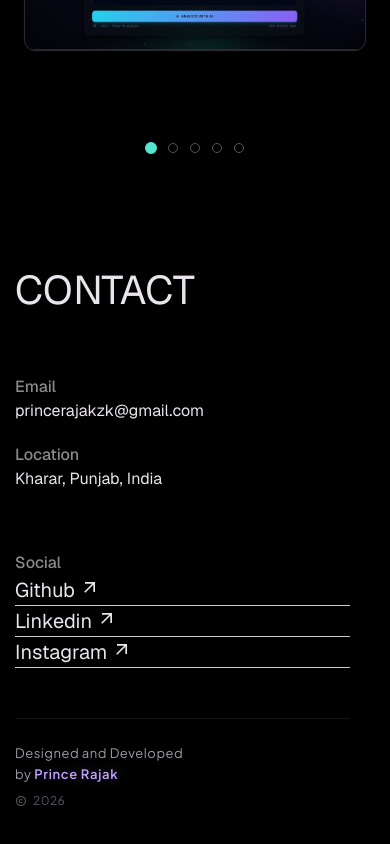
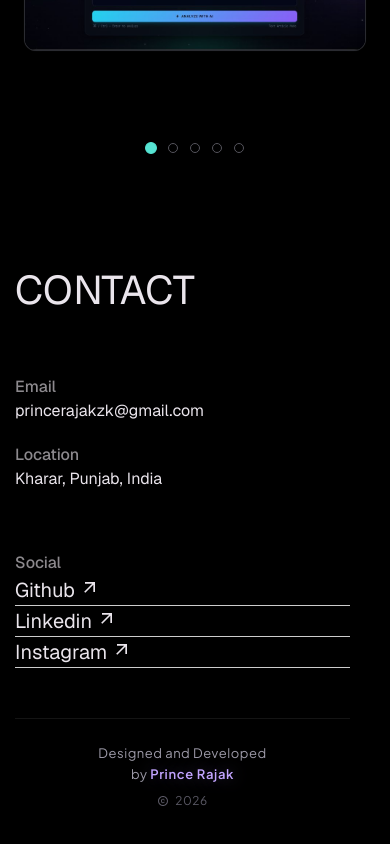
Before and after one commit to princerajakzk/MY-PORTFOLIO-, a React (Vite) app: page / in a window 390 px wide. Shown: the part 3736-4580 px from the top of the page. Built offline with nearby package versions, Linux system fonts and the light colour scheme; no server answers.

Commit message:
Center author name Prince Rajak directly beneath Designed and Developed

```diff
--- a/src/components/Contact.tsx
+++ b/src/components/Contact.tsx
@@ -50,6 +50,7 @@ const Contact = () => {
             </a>
           </div>
           <div className="contact-box contact-box-credits">
+            <div className="contact-box-credits-in">
               <h2>
                 Designed and Developed <br /> by <span>Prince Rajak</span>
               </h2>
@@ -60,6 +61,7 @@ const Contact = () => {
           </div>
         </div>
       </div>
+    </div>
   );
 };
 
--- a/src/components/styles/Contact.css
+++ b/src/components/styles/Contact.css
@@ -33,7 +33,12 @@ a.contact-social {
 .contact-box-credits {
   justify-content: flex-end;
   align-items: flex-end;
-  text-align: right;
+}
+.contact-box-credits-in {
+  display: flex;
+  flex-direction: column;
+  align-items: center;
+  text-align: center;
 }
 .contact-box-credits h2 {
   font-family: "Plus Jakarta Sans", "Geist", -apple-system, sans-serif;
@@ -43,6 +48,7 @@ a.contact-social {
   letter-spacing: 0.04em;
   color: #9d9aa8;
   margin: 0;
+  text-align: center;
 }
 .contact-box-credits h2 > span {
   color: var(--accentColor);
@@ -55,14 +61,15 @@ a.contact-social {
   font-size: 12.5px;
   font-weight: 400;
   line-height: 1;
-  display: inline-flex;
+  display: flex;
   align-items: center;
-  justify-content: flex-end;
+  justify-content: center;
   gap: 6px;
   color: #6a6876;
   opacity: 0.85;
   margin: 10px 0 0;
   letter-spacing: 0.04em;
+  text-align: center;
 }
 @media only screen and (max-width: 1600px) {
   .contact-section h3 {
@@ -102,17 +109,24 @@ a.contact-social {
     width: calc(100% - 25px);
   }
   .contact-box-credits {
-    align-items: flex-start;
-    text-align: left;
+    align-items: center;
+    text-align: center;
     margin-top: 10px;
     padding-top: 24px;
     border-top: 1px solid rgba(255, 255, 255, 0.08);
   }
+  .contact-box-credits-in {
+    align-items: center;
+    text-align: center;
+    width: 100%;
+  }
   .contact-box-credits h2 {
     font-size: 13px;
+    text-align: center;
   }
   .contact-box-credits h5 {
-    justify-content: flex-start;
+    justify-content: center;
     font-size: 12px;
+    text-align: center;
   }
 }
```
Lines whose indentation alone changed are shown as unchanged.
